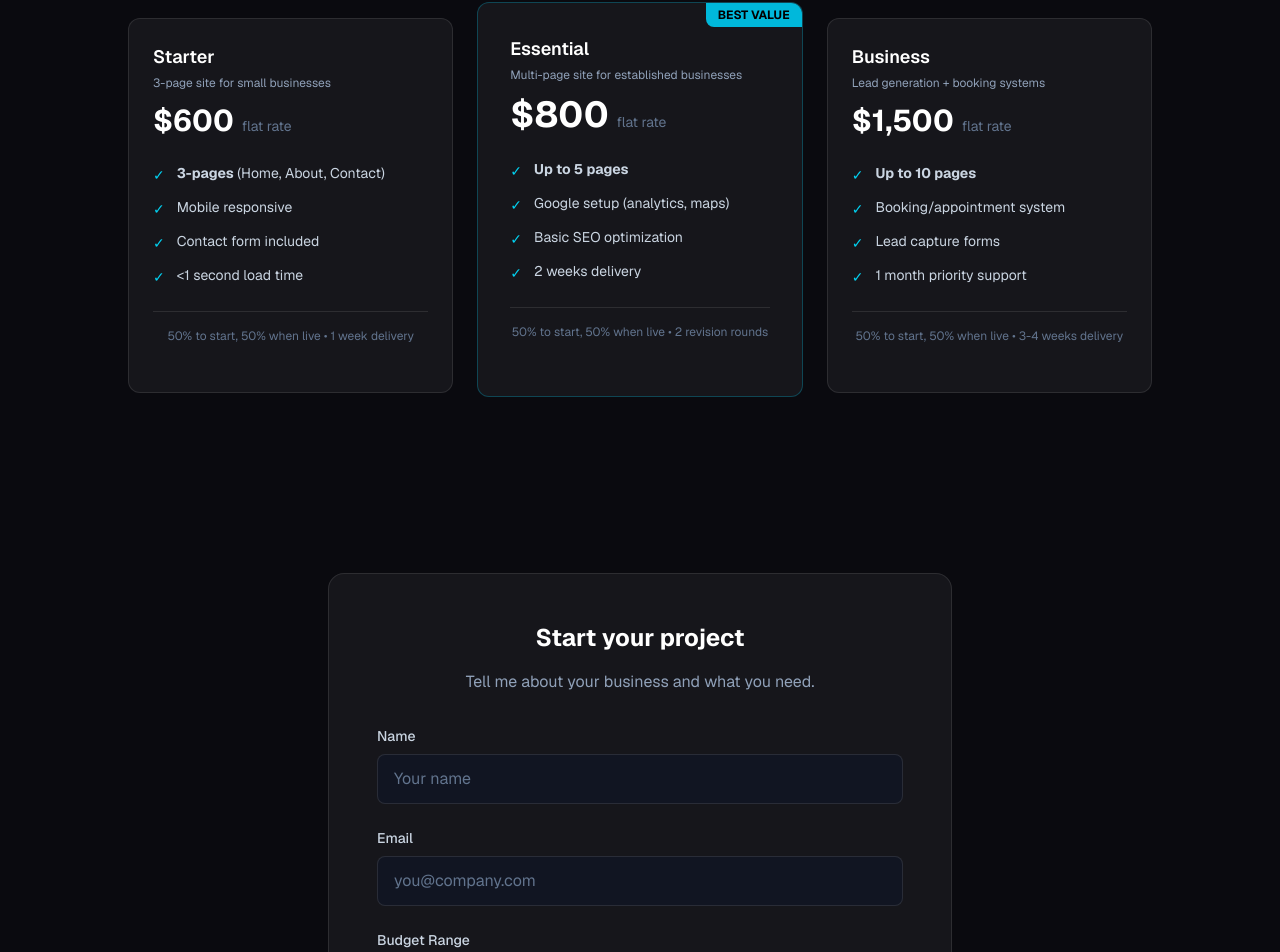
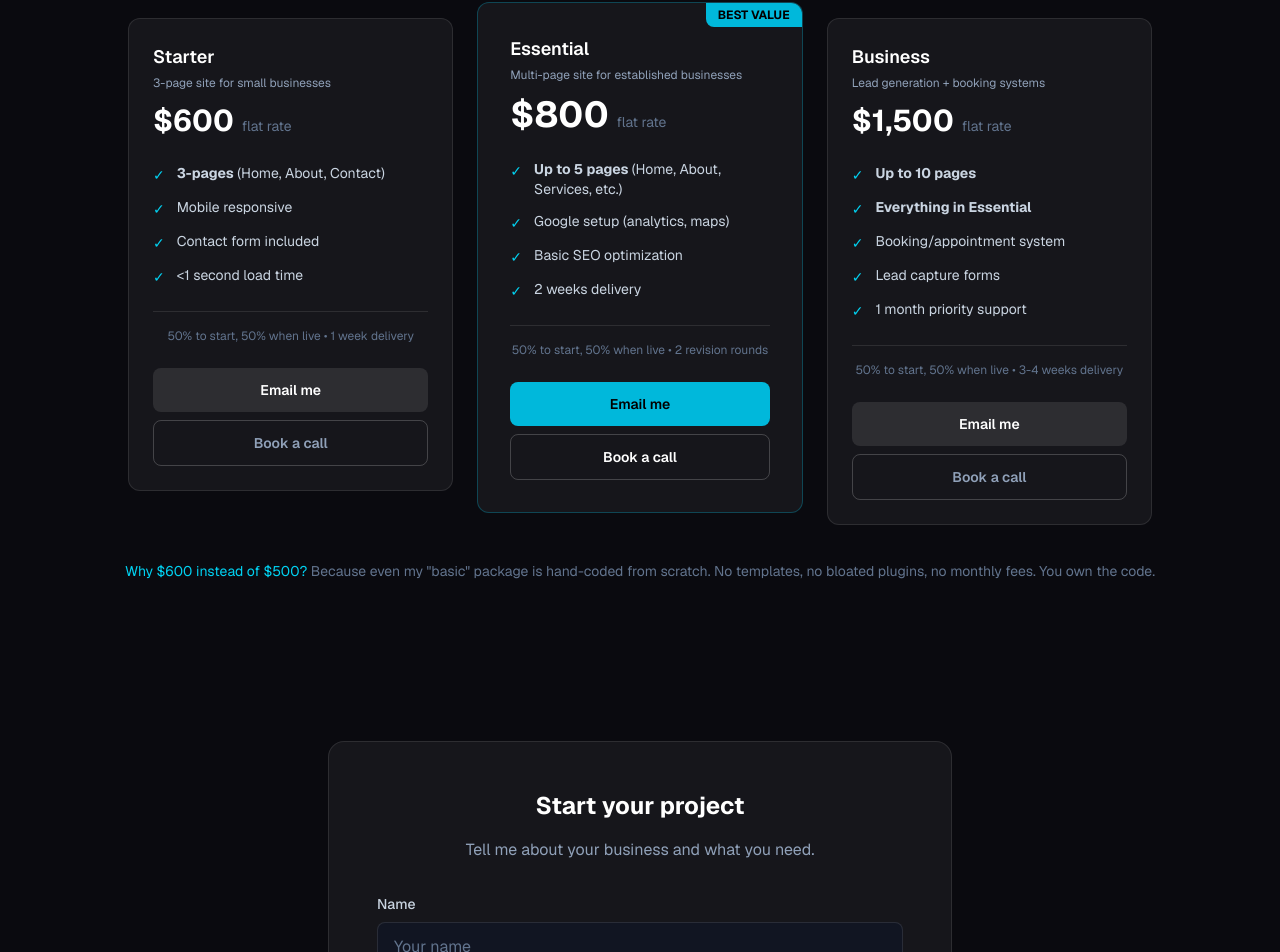
Before and after one commit to TheHerse/portfolio, a Next.js app: page / in a window 1280 px wide. Shown: the part 2482-3434 px from the top of the page. Built offline with nearby package versions, Linux system fonts and the light colour scheme.

Commit message:
update contact to use client-side form submission

```diff
--- a/src/app/components/Contact.tsx
+++ b/src/app/components/Contact.tsx
@@ -1,6 +1,53 @@
+"use client";
+
+import { useState } from "react";
 import Link from "next/link";
 
 export default function Contact() {
+  const [submitted, setSubmitted] = useState(false);
+  const [submitting, setSubmitting] = useState(false);
+
+  const handleSubmit = async (e: React.FormEvent<HTMLFormElement>) => {
+    e.preventDefault();
+    setSubmitting(true);
+
+    const form = e.currentTarget;
+    const formData = new FormData(form);
+
+    await fetch("/", {
+      method: "POST",
+      headers: { "Content-Type": "application/x-www-form-urlencoded" },
+      body: new URLSearchParams(formData as any).toString(),
+    });
+
+    setSubmitting(false);
+    setSubmitted(true);
+  };
+
+  if (submitted) {
+    return (
+      <section id="contact" className="relative z-10 px-6 py-20 max-w-2xl mx-auto">
+        <div className="bg-white/5 border border-white/10 rounded-2xl p-8 md:p-12 text-center">
+          <div className="w-16 h-16 mx-auto mb-6 rounded-full bg-green-500/20 border border-green-500/50 flex items-center justify-center">
+            <svg className="w-8 h-8 text-green-400" fill="none" stroke="currentColor" viewBox="0 0 24 24">
+              <path strokeLinecap="round" strokeLinejoin="round" strokeWidth={2} d="M5 13l4 4L19 7" />
+            </svg>
+          </div>
+          <h2 className="text-2xl font-bold text-white mb-4">Message sent!</h2>
+          <p className="text-slate-400 mb-8">
+            Thanks for reaching out. I'll review your project details and get back to you within 24 hours.
+          </p>
+          <button
+            onClick={() => setSubmitted(false)}
+            className="inline-flex items-center justify-center gap-2 bg-cyan-500 text-black px-8 py-4 rounded-lg font-semibold hover:bg-cyan-400 transition-colors"
+          >
+            Send another message
+          </button>
+        </div>
+      </section>
+    );
+  }
+
   return (
     <section id="contact" className="relative z-10 px-6 py-20 max-w-2xl mx-auto">
       <div className="bg-white/5 border border-white/10 rounded-2xl p-8 md:p-12">
@@ -12,7 +59,7 @@ export default function Contact() {
           method="POST"
           data-netlify="true"
           data-netlify-honeypot="bot-field"
-          action="/success"
+          onSubmit={handleSubmit}
           className="space-y-6"
         >
           <input type="hidden" name="form-name" value="contact" />
@@ -79,9 +126,10 @@ export default function Contact() {
 
           <button
             type="submit"
-            className="w-full bg-cyan-500 text-black font-semibold py-4 rounded-lg hover:bg-cyan-400 transition-colors"
+            disabled={submitting}
+            className="w-full bg-cyan-500 text-black font-semibold py-4 rounded-lg hover:bg-cyan-400 transition-colors disabled:opacity-50 disabled:cursor-not-allowed"
           >
-            Send Message
+            {submitting ? "Sending..." : "Send Message"}
           </button>
         </form>
       </div>
--- a/src/app/components/Pricing.tsx
+++ b/src/app/components/Pricing.tsx
@@ -46,6 +46,23 @@ export default function Pricing() {
           <div className="text-xs text-slate-500 mb-6 text-center border-t border-white/10 pt-4">
             50% to start, 50% when live • 1 week delivery
           </div>
+
+          <div className="space-y-2">
+            <a
+              href="#contact"
+              className="block text-center bg-white/10 text-white py-3 rounded-lg hover:bg-white/20 transition-colors text-sm font-semibold"
+            >
+              Email me
+            </a>
+            <a
+              href="https://calendly.com/hersonhernandez/15-minute-meeting"
+              target="_blank"
+              rel="noopener noreferrer"
+              className="block text-center border border-white/20 text-slate-400 py-3 rounded-lg hover:bg-white/5 transition-colors text-sm font-semibold"
+            >
+              Book a call
+            </a>
+          </div>
         </div>
 
         {/* Essential */}
@@ -65,7 +82,7 @@ export default function Pricing() {
           <ul className="space-y-3 mb-6 text-sm">
             <li className="flex items-start gap-3 text-slate-300">
               <span className="text-cyan-400 mt-0.5">✓</span>
-              <span><strong>Up to 5 pages</strong></span>
+              <span><strong>Up to 5 pages </strong>(Home, About, Services, etc.)</span>
             </li>
             <li className="flex items-start gap-3 text-slate-300">
               <span className="text-cyan-400 mt-0.5">✓</span>
@@ -83,6 +100,23 @@ export default function Pricing() {
 
           <div className="text-xs text-slate-500 mb-6 text-center border-t border-white/10 pt-4">
             50% to start, 50% when live • 2 revision rounds
+          </div>
+
+          <div className="space-y-2">
+            <a
+              href="#contact"
+              className="block text-center bg-cyan-500 text-black py-3 rounded-lg hover:bg-cyan-400 transition-colors text-sm font-semibold"
+            >
+              Email me
+            </a>
+            <a
+              href="https://calendly.com/hersonhernandez/15-minute-meeting"
+              target="_blank"
+              rel="noopener noreferrer"
+              className="block text-center border border-white/20 text-white py-3 rounded-lg hover:bg-white/5 transition-colors text-sm font-semibold"
+            >
+              Book a call
+            </a>
           </div>
         </div>
 
@@ -104,6 +138,10 @@ export default function Pricing() {
             </li>
             <li className="flex items-start gap-3 text-slate-300">
               <span className="text-cyan-400 mt-0.5">✓</span>
+              <span><strong>Everything in Essential</strong></span>
+            </li>
+            <li className="flex items-start gap-3 text-slate-300">
+              <span className="text-cyan-400 mt-0.5">✓</span>
               <span>Booking/appointment system</span>
             </li>
             <li className="flex items-start gap-3 text-slate-300">
@@ -119,8 +157,33 @@ export default function Pricing() {
           <div className="text-xs text-slate-500 mb-6 text-center border-t border-white/10 pt-4">
             50% to start, 50% when live • 3-4 weeks delivery
           </div>
+
+          <div className="space-y-2">
+            <a
+              href="#contact"
+              className="block text-center bg-white/10 text-white py-3 rounded-lg hover:bg-white/20 transition-colors text-sm font-semibold"
+            >
+              Email me
+            </a>
+            <a
+              href="https://calendly.com/hersonhernandez/15-minute-meeting"
+              target="_blank"
+              rel="noopener noreferrer"
+              className="block text-center border border-white/20 text-slate-400 py-3 rounded-lg hover:bg-white/5 transition-colors text-sm font-semibold"
+            >
+              Book a call
+            </a>
+          </div>
         </div>
 
+      </div>
+
+      {/* Comparison hint */}
+      <div className="mt-8 text-center">
+        <p className="text-sm text-slate-500">
+          <span className="text-cyan-400">Why $600 instead of $500?</span> Because even my "basic" package is hand-coded from scratch.
+          No templates, no bloated plugins, no monthly fees. You own the code.
+        </p>
       </div>
     </section>
   );
```
